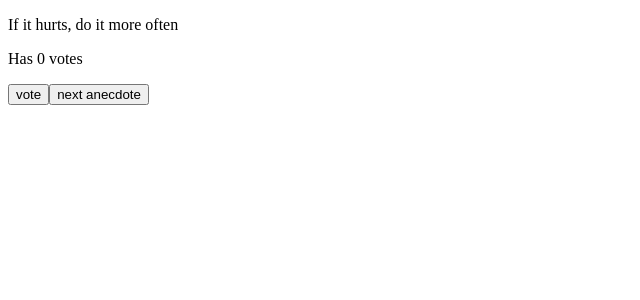
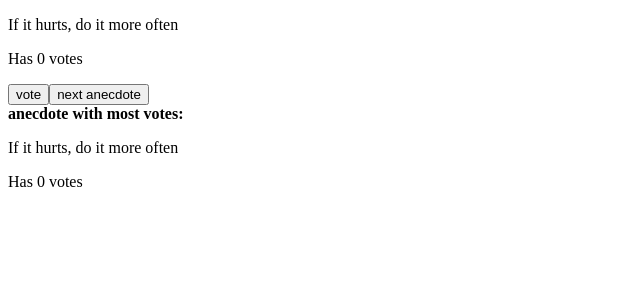
Before and after one commit to VeeraKoskinen/FullStack_Course, a React (Create React App) app: page / in a window 1280 px wide. Shown: the top 300 px of the page, without its empty margins (0-640 px from the left). Built offline with nearby package versions, Linux system fonts and the light colour scheme.

Commit message:
Tehtävä 20

```diff
--- a/src/Anekdootit.js
+++ b/src/Anekdootit.js
@@ -17,7 +17,8 @@ class Anekdootit extends React.Component {
     constructor(props) {
         super(props)
         this.state = {
-            selected: 0
+            selected: 0,
+            mostVoted: this.props.anecdotes[0]
         }
     }
 
@@ -29,7 +30,25 @@ class Anekdootit extends React.Component {
     vote = () => {
         this.props.anecdotes[this.state.selected].votes += 1
         console.log(this.props.anecdotes[this.state.selected].votes)
+        this.theMostVoted(this.props.anecdotes[this.state.selected])
         this.forceUpdate()
+    }
+
+    theMostVoted = (lastVoted) => {
+        if (this.state.mostVoted.votes <= lastVoted.votes) {
+            this.setState({mostVoted: lastVoted})
+        }
+        return this.state.mostVoted
+    }
+
+    BestAnecdote = () => {
+        return (
+            <div>
+                <b>anecdote with most votes:</b>
+                <p>{this.state.mostVoted.name}</p>
+                <p>Has {this.state.mostVoted.votes} votes</p>
+            </div>
+        )
     }
 
     render() {
@@ -39,6 +58,7 @@ class Anekdootit extends React.Component {
             <p>Has {this.props.anecdotes[this.state.selected].votes} votes</p>
             <Button function={this.vote} name="vote"/>
             <Button function={this.setSelected} name="next anecdote"/>
+            {this.BestAnecdote()}
           </div>
         )
     }
```
